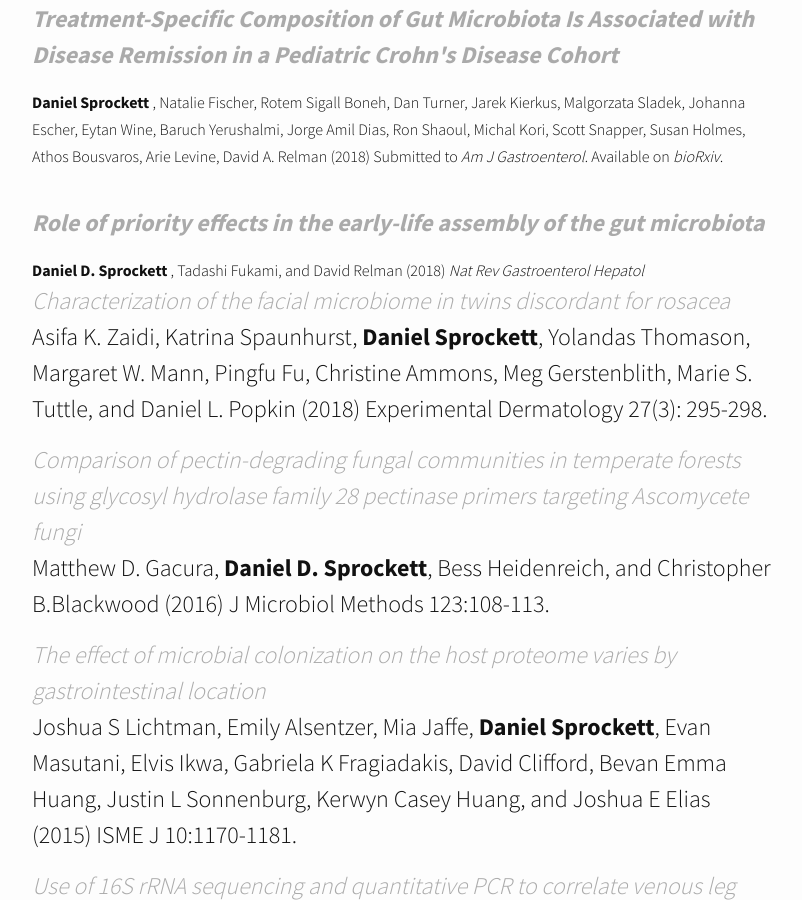
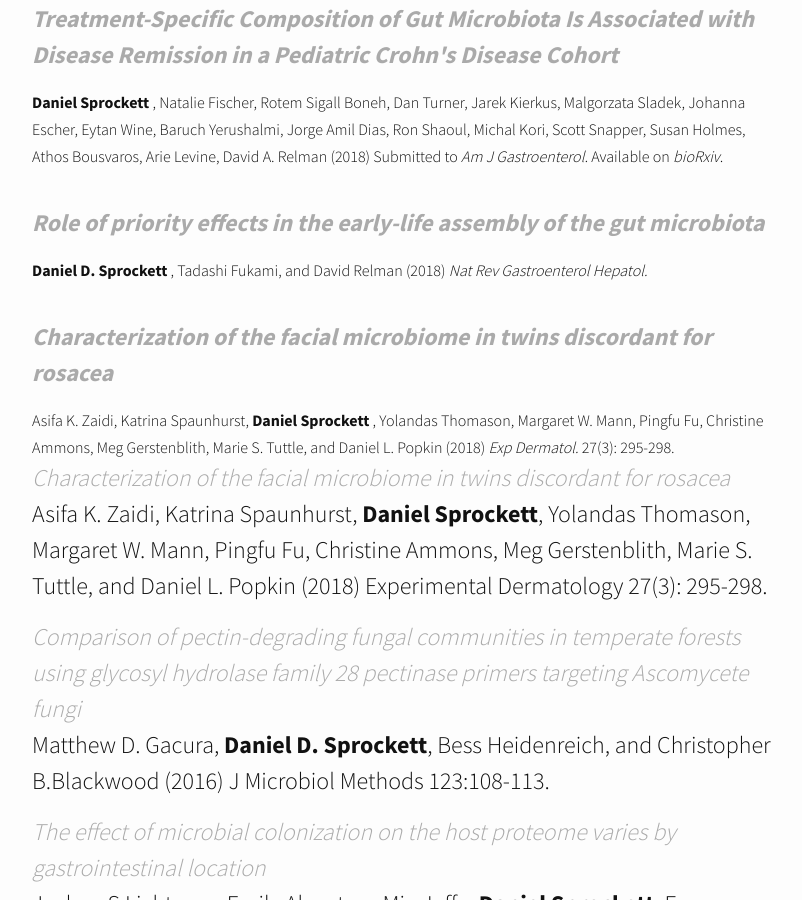
Before and after one commit to DanielSprockett/danielsprockett.github.io, a Jekyll site: the page built from publications.md, in a window 1280 px wide and 900 px high, scrolled down 400 px. Shown: the whole window, without its empty margins (238-1040 px from the left). Built offline with Jekyll 4.4.1, drawn with Linux system fonts in a browser that asks for light colours; nearby versions of some CDN libraries.

Commit message:
pubs format

```diff
--- a/publications.md
+++ b/publications.md
@@ -41,10 +41,30 @@ Available on <i>bioRxiv</i>.
   </b>
   , Tadashi Fukami, and David Relman (2018)
   <i>
-    Nat Rev Gastroenterol Hepatol
+    Nat Rev Gastroenterol Hepatol.
   </i>
 </font>
 
+<br>
+[<font size="5">
+    <i>
+    <b>
+      Characterization of the facial microbiome in twins discordant for rosacea
+    </b>
+    </i>
+</font>](https://onlinelibrary.wiley.com/doi/abs/10.1111/exd.13491)
+
+<font size="3">
+  Asifa K. Zaidi, Katrina Spaunhurst,
+  <b>
+    Daniel Sprockett
+  </b>
+  , Yolandas Thomason, Margaret W. Mann, Pingfu Fu, Christine Ammons, Meg Gerstenblith, Marie S. Tuttle, and Daniel L. Popkin (2018)
+  <i>
+    Exp Dermatol.
+  </i>
+  27(3): 295-298.
+</font>
 
 *[Characterization of the facial microbiome in twins discordant for rosacea](https://onlinelibrary.wiley.com/doi/abs/10.1111/exd.13491)*<br>
 Asifa K. Zaidi, Katrina Spaunhurst, **Daniel Sprockett**, Yolandas Thomason, Margaret W. Mann, Pingfu Fu, Christine Ammons, Meg Gerstenblith, Marie S. Tuttle, and Daniel L. Popkin (2018) Experimental Dermatology 27(3): 295-298.<br>
```
